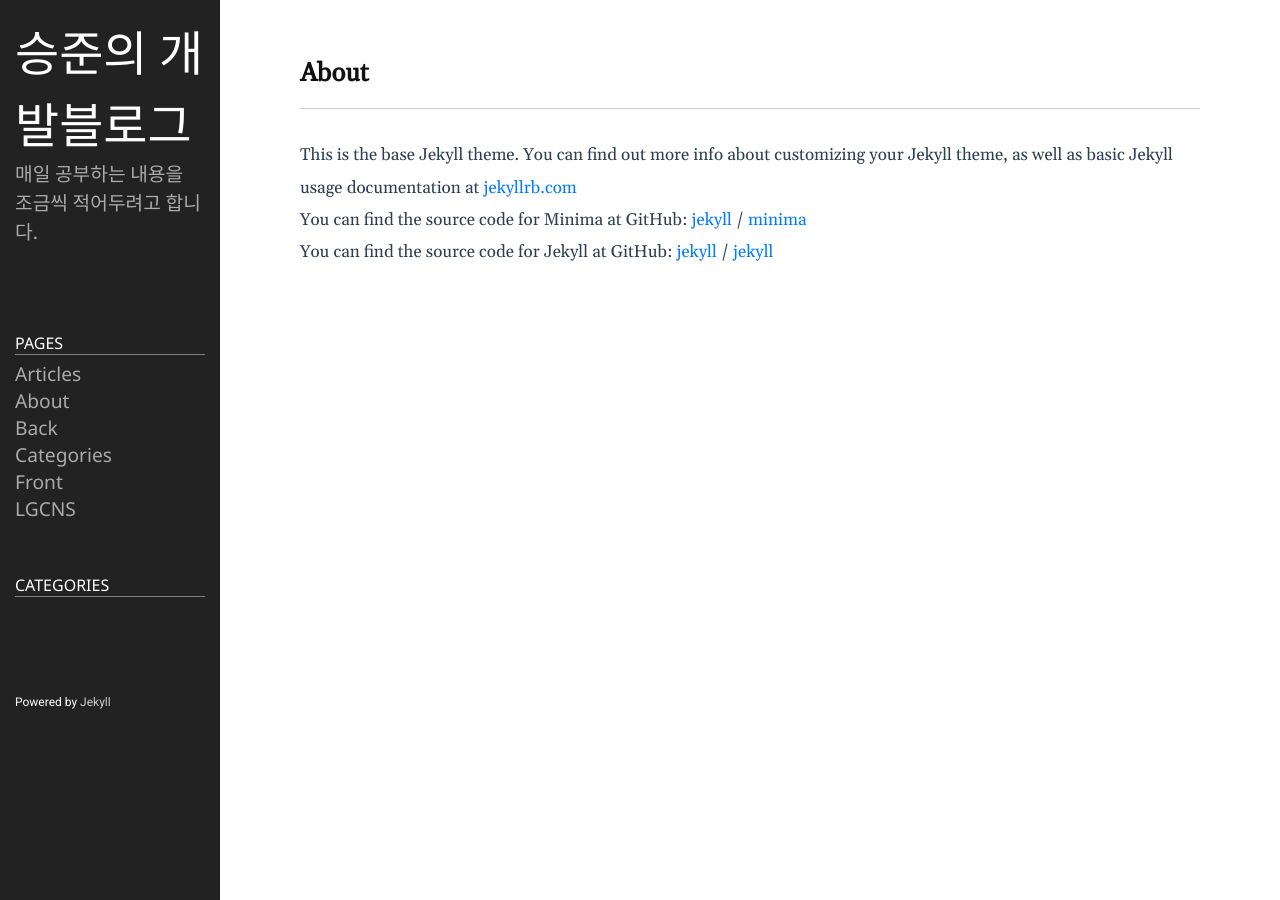
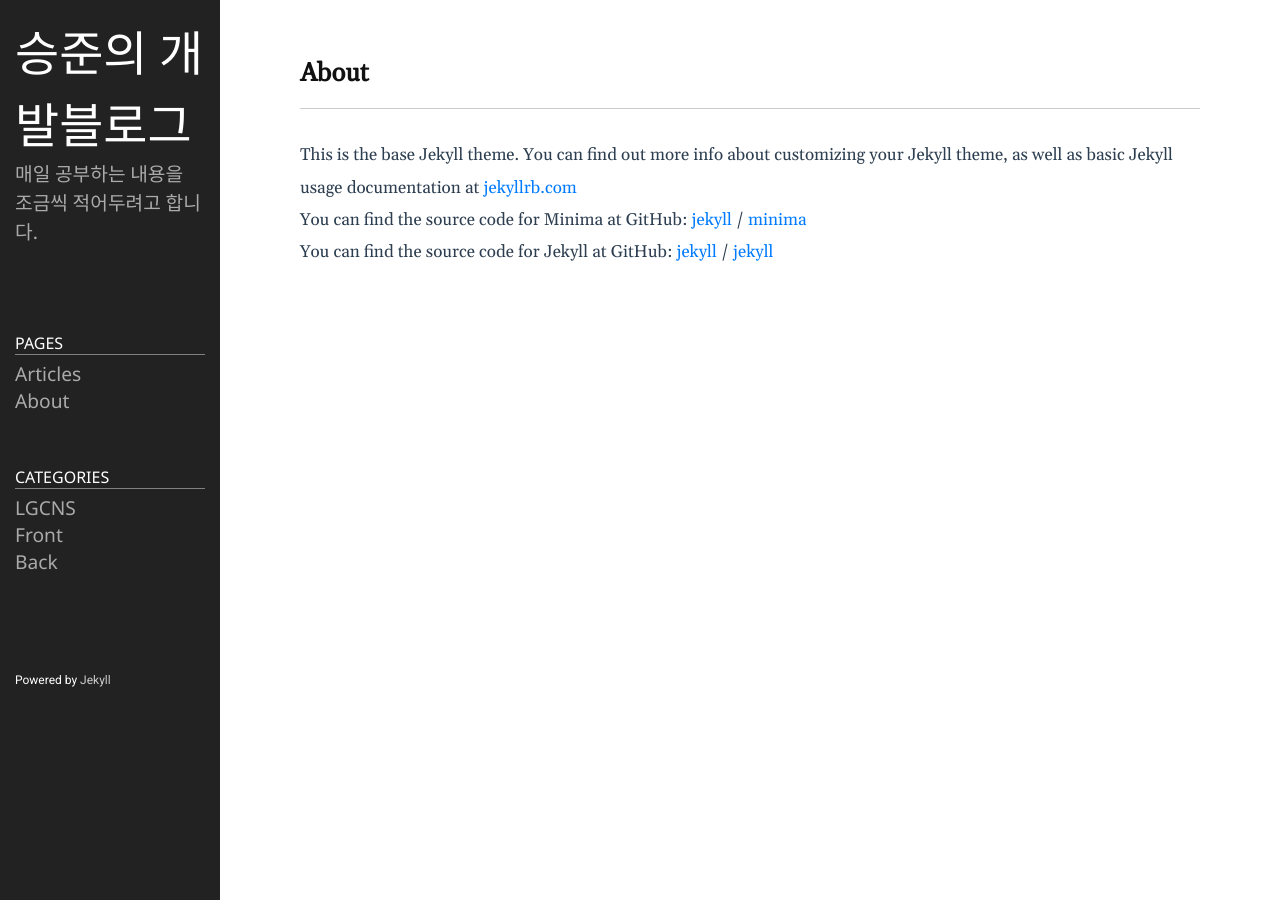
Before and after one commit to seungjun0209/seungjun0209.github.io, a Jekyll site: the page built from about.markdown, in a window 1280 px wide. Built offline with Jekyll 4.4.1, drawn with Linux system fonts in a browser that asks for light colours.

Commit message:
Fix sidebar pages/categories

```diff
--- a/_includes/sidebar.html
+++ b/_includes/sidebar.html
@@ -17,16 +17,16 @@
 	  <li>
 	  	<a class="nav-item" href="/">Articles</a>
 	  </li>
+	  {% assign allowed_pages = "About" | split: "," %}
+
 		{% assign pages_list = site.pages %}
 		{% for node in pages_list %}
-	    {% if node.title != null %}
-	      {% if node.layout == "page" %}
+		{% if node.title and node.layout == "page" and allowed_pages contains node.title %}
 			<li>
-	        	<a class="nav-item" href="{{ node.url }}">
+			<a class="nav-item" href="{{ node.url | relative_url }}">
 				{{ node.title }}
 			</a>
 			</li>
-	      {% endif %}
 		{% endif %}
 		{% endfor %}
 	</ul>
@@ -35,17 +35,14 @@
 <div class="sidebar-item sidebar-nav">
   <ul class="nav">
     <li class="nav-title">Categories</li>
-	    {% for category in site.categories %}
-	    <li>
-	    	<a class="nav-item" href="{{ root_url }}/{{ site.category_dir }}#{{ category | first }}">
-				<span class="name">{{ category | first }}</span>
-				<span class="badge">{{ category | last | size }}</span>
-	    	</a>
- 		</li>
-	    {% endfor %}
-	  </nav>
+
+    <li><a class="nav-item" href="{{ '/category/lgcns/' | relative_url }}">LGCNS</a></li>
+    <li><a class="nav-item" href="{{ '/category/front/' | relative_url }}">Front</a></li>
+    <li><a class="nav-item" href="{{ '/category/back/'  | relative_url }}">Back</a></li>
+
   </ul>
 </div>
+
 
 <div class="sidebar-item sidebar-footer">
 	<p>Powered by <a href="https://github.com/jekyll/jekyll">Jekyll</a></p>
```
Lines whose indentation alone changed are shown as unchanged.
